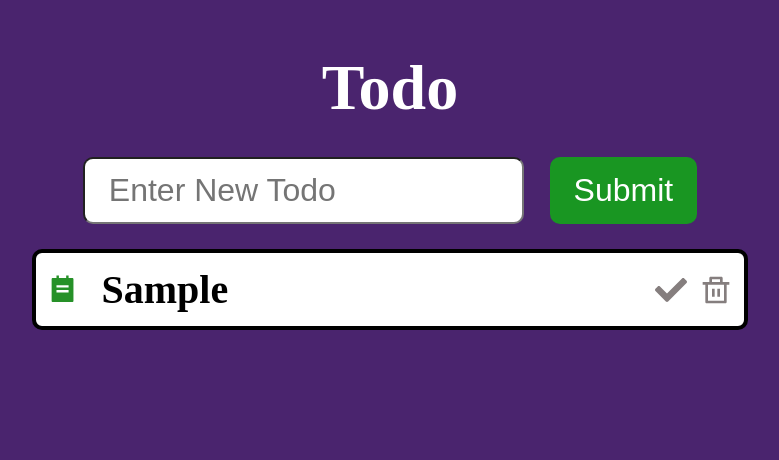
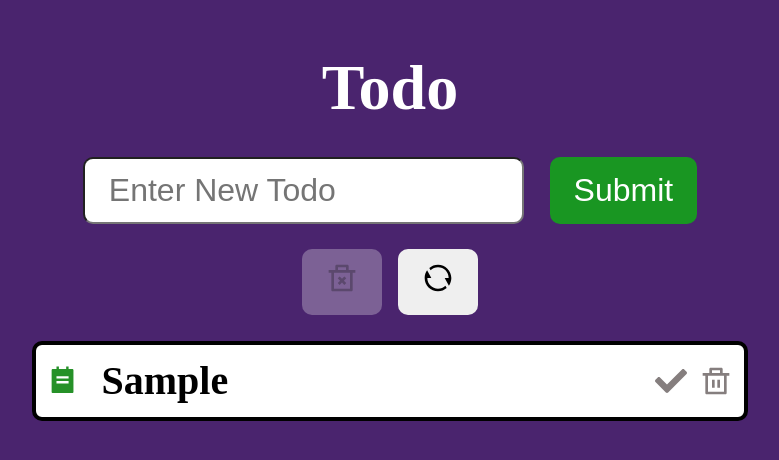
Before and after one commit to LeonidQWE/TodoProject, a React (Vite) app in the folder project/: page / in a window 1280 px wide. Both pictures are taken after typing "Sample" into the empty fields and a click on the button "Submit". Shown: the top 460 px of the page, without its empty margins (250-1029 px from the left). Built offline with nearby package versions, Linux system fonts and the light colour scheme.

Commit message:
add todos actions

```diff
--- a/project/src/App/index.tsx
+++ b/project/src/App/index.tsx
@@ -2,6 +2,8 @@ import { useState } from 'react';
 import PageTitle from '../components/PageTitle';
 import TodoForm from '../components/TodoForm';
 import TodoList from '../components/TodoList';
+import TodosActions from '../components/TodosActions';
+import CompletedTodosText from '../components/CompletedTodosText';
 import TodoTask from '../class/TodoTask';
 import Todo from '../interfaces/Todo';
 import styles from './App.module.css';
@@ -27,14 +29,31 @@ const App: React.FC = () => {
     }))
   }
 
+  const handleResetCompletedTodos = () => {
+    setTodos(todos.filter((todo) => !todo.isCompleted))
+  }
+
+  const handleDeleteAllTodos = () => {
+    setTodos([])
+  }
+
+  const completedTodosCount = todos.filter(todo => todo.isCompleted).length
+
   return (
     <div className={styles.app}>
       <PageTitle>Todo</PageTitle>
       <TodoForm addNewTodo={handleAddNewTodo} />
+      {!!todos.length
+        &&
+      <TodosActions
+        completedTodosExist={!!completedTodosCount}
+        resetCompletedTodos={handleResetCompletedTodos}
+        deleteAllTodos={handleDeleteAllTodos}/>}
       <TodoList
         todos={todos}
         deleteTodo={handleRemoveTodo}
         toggleCompleteTodo={handleToggleCompleteTodo}/>
+      {!!completedTodosCount && <CompletedTodosText>{`You have completed ${completedTodosCount} ${completedTodosCount > 1 ? 'todos' : 'todo'}`}</CompletedTodosText>}
     </div>
   )
 }
--- /dev/null
+++ b/project/src/components/Btn/Btn.module.css
@@ -0,0 +1,11 @@
+.btn {
+  font-size: clamp(1rem, 4vw, 2rem);
+  padding: clamp(0.3rem, 2vw, 0.8rem) clamp(0.5rem, 2vw, 1.5rem);
+  border-radius: 10px;
+  border: 0;
+  cursor: pointer;
+}
+
+.btn:hover {
+  transform: scale(1.1);
+}
--- /dev/null
+++ b/project/src/components/Btn/index.tsx
@@ -0,0 +1,16 @@
+import BtnProps from "../../interfaces/BtnProps";
+import styles from './Btn.module.css'
+
+const Btn: React.FC<BtnProps> = ({children, onClick, title, disabled}) => {
+  return (
+    <button
+      className={styles.btn}
+      onClick={onClick}
+      title={title}
+      disabled={disabled}>
+      {children}
+    </button>
+  )
+}
+
+export default Btn
--- /dev/null
+++ b/project/src/components/CompletedTodosText/CompletedTodosText.module.css
@@ -0,0 +1,7 @@
+.completedTodosText {
+  color: rgb(255, 255, 255);
+  font-size: clamp(1rem, 4vw, 2rem);
+  margin: clamp(1rem, 3vw, 1.5rem) 0 0 0;
+  display: flex;
+  justify-content: center;
+}
--- /dev/null
+++ b/project/src/components/CompletedTodosText/index.tsx
@@ -0,0 +1,12 @@
+import CompletedTodosTextProps from "../../interfaces/CompletedTodosText";
+import styles from './CompletedTodosText.module.css'
+
+const CompletedTodosText: React.FC<CompletedTodosTextProps> = ({children}) => {
+  return (
+    <h2 className={styles.completedTodosText}>
+      {children}
+    </h2>
+  )
+}
+
+export default CompletedTodosText
--- /dev/null
+++ b/project/src/components/TodosActions/TodosActions.module.css
@@ -0,0 +1,6 @@
+.todosActions {
+  display: flex;
+  justify-content: center;
+  gap: 1rem;
+  margin-top: clamp(1rem, 2vw, 2rem);
+}
--- /dev/null
+++ b/project/src/components/TodosActions/index.tsx
@@ -0,0 +1,25 @@
+import { RiDeleteBin2Line, RiRefreshLine } from 'react-icons/ri'
+import Btn from '../Btn'
+import TodosActionsProps from '../../interfaces/TodosActionsProps'
+import styles from './TodosActions.module.css'
+import React from 'react'
+
+const TodosActions: React.FC<TodosActionsProps> = ({resetCompletedTodos, deleteAllTodos, completedTodosExist}) => {
+  return (
+    <div className={styles.todosActions}>
+      <Btn
+        title="Reset Completed Todos"
+        onClick={resetCompletedTodos}
+        disabled={!completedTodosExist}>
+        <RiDeleteBin2Line/>
+      </Btn>
+      <Btn
+        title="Reset Todos"
+        onClick={deleteAllTodos}>
+        <RiRefreshLine/>
+      </Btn>
+    </div>
+  )
+}
+
+export default TodosActions
--- /dev/null
+++ b/project/src/interfaces/BtnProps.ts
@@ -0,0 +1,10 @@
+import React from "react"
+
+interface BtnProps {
+  children: React.ReactNode
+  onClick: () => void
+  title: string
+  disabled?: boolean
+}
+
+export default BtnProps
--- /dev/null
+++ b/project/src/interfaces/CompletedTodosText.ts
@@ -0,0 +1,5 @@
+interface CompletedTodosTextProps {
+  children: React.ReactNode
+}
+
+export default CompletedTodosTextProps
--- /dev/null
+++ b/project/src/interfaces/TodosActionsProps.ts
@@ -0,0 +1,7 @@
+interface TodosActionsProps {
+  completedTodosExist: boolean
+  resetCompletedTodos: () => void
+  deleteAllTodos: () => void
+}
+
+export default TodosActionsProps
```
